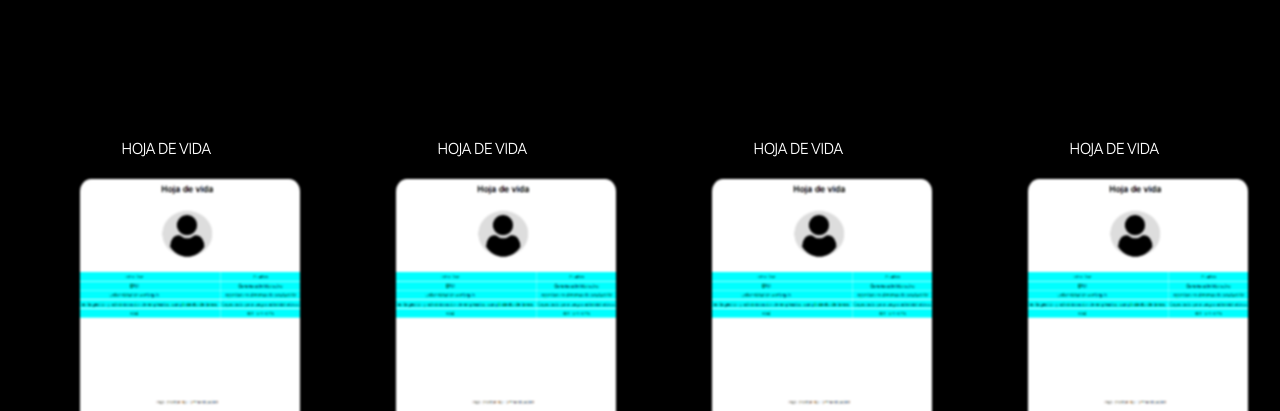
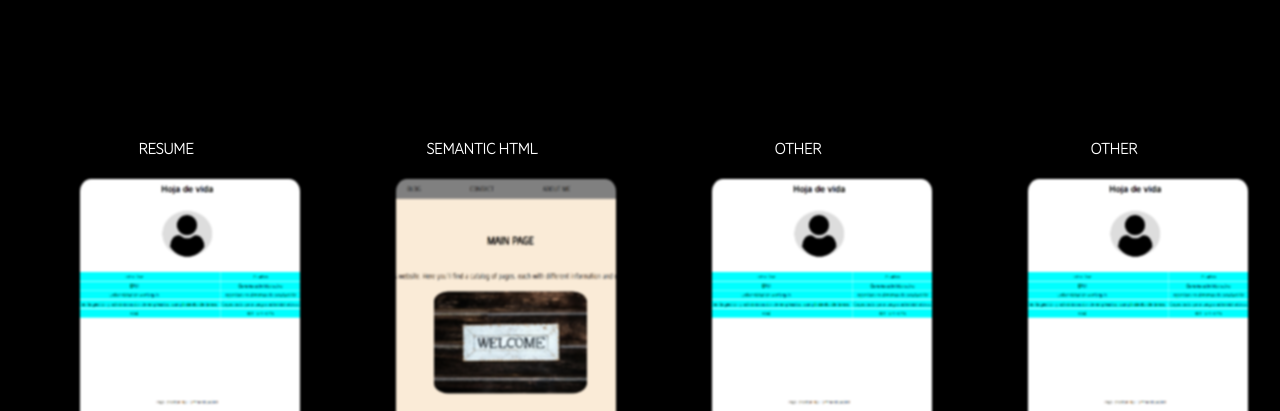
Before and after one commit to srfrancklo0309/Portafolio, a plain HTML site: page index.html in a window 1280 px wide. Shown: the part 1890-2301 px from the top of the page. Drawn offline with Linux system fonts and the light colour scheme.

Commit message:
add html_semantico

```diff
--- a/index.html
+++ b/index.html
@@ -45,28 +45,28 @@
         </div>
         <div class="container_projects">
             <div class="box">
-                <h2 class="titles">HOJA DE VIDA</h2>
+                <h2 class="titles">RESUME</h2>
                 <a href="https://srfrancklo0309.github.io/Hoja-de-vida/" target="_blank">
                 <img src="Hoja_de_vida.png" alt="Previsualización del proyecto hojas de vida">
                 </a>
             </div>
 
             <div class="box">
-                <h2 class="titles">HOJA DE VIDA</h2>
+                <h2 class="titles">SEMANTIC HTML</h2>
+                <a href="https://srfrancklo0309.github.io/html-semantico/" target="_blank">
+                <img src="html_semantico.png" alt="Previsualización del proyecto hojas de vida">
+                </a>
+            </div>
+
+            <div class="box">
+                <h2 class="titles">OTHER</h2>
                 <a href="https://srfrancklo0309.github.io/Hoja-de-vida/" target="_blank">
                 <img src="Hoja_de_vida.png" alt="Previsualización del proyecto hojas de vida">
                 </a>
             </div>
 
             <div class="box">
-                <h2 class="titles">HOJA DE VIDA</h2>
-                <a href="https://srfrancklo0309.github.io/Hoja-de-vida/" target="_blank">
-                <img src="Hoja_de_vida.png" alt="Previsualización del proyecto hojas de vida">
-                </a>
-            </div>
-
-            <div class="box">
-                <h2 class="titles">HOJA DE VIDA</h2>
+                <h2 class="titles">OTHER</h2>
                 <a href="https://srfrancklo0309.github.io/Hoja-de-vida/" target="_blank">
                 <img src="Hoja_de_vida.png" alt="Previsualización del proyecto hojas de vida">
                 </a>
```
Also changed, not shown: html_semantico.png (added).
